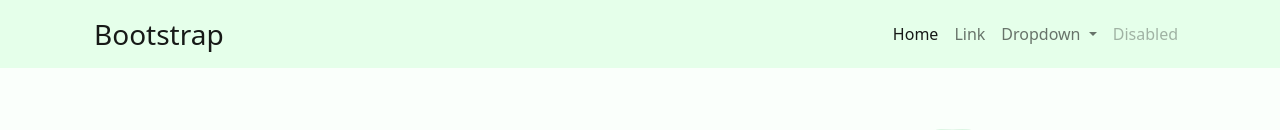
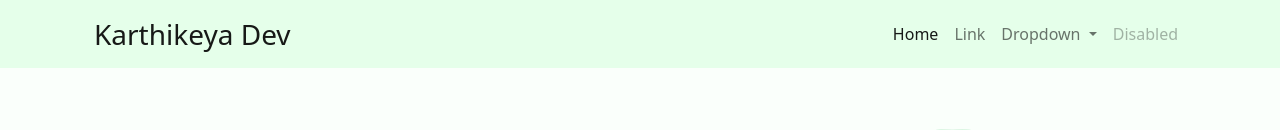
Before and after one commit to KarthikeyaGit/SampleLandingPage, a website: page public/index.html in a window 1280 px wide. Shown: the top 130 px of the page. Drawn offline with nearby package versions, Linux system fonts and the light colour scheme.

Commit message:
latest code

```diff
--- a/public/index.html
+++ b/public/index.html
@@ -21,7 +21,7 @@
         <div class="container">
           <nav class="navbar navbar-expand-lg navbar-light">
             <div class="container-fluid">
-              <a class="navbar-brand" href="#" style="font-size: 28px; font-weight: 400;">Bootstrap</a>
+              <a class="navbar-brand" href="#" style="font-size: 28px; font-weight: 400;">Karthikeya Dev</a>
               <button class="navbar-toggler" type="button" data-bs-toggle="collapse"
                 data-bs-target="#navbarSupportedContent" aria-controls="navbarSupportedContent" aria-expanded="false"
                 aria-label="Toggle navigation">
```
Also changed, not shown: 1 other file.
